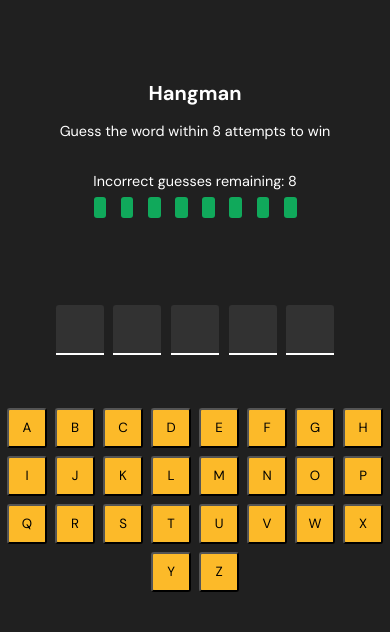
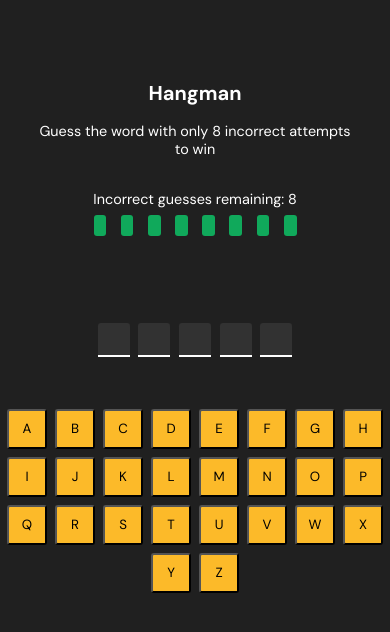
Before and after one commit to Delali-Adanuty/Hangman, a React (Vite) app: page / in a window 390 px wide. Shown: the top 632 px of the page. Built offline with nearby package versions, Linux system fonts and the light colour scheme.

Commit message:
Improved mobile UI

```diff
--- a/src/components/App.jsx
+++ b/src/components/App.jsx
@@ -70,7 +70,7 @@ export default function App(){
 
     const letterElements = currentWord.split('').map((item, index) => {
         return(
-            <span key={index}>
+            <span key={index} className={isGameLost && !guessedLetters.includes(item) ? "red":""}>
 
                 {isGameLost ? item.toUpperCase() : guessedLetters.includes(item)? item.toUpperCase():""}
                 </span>
@@ -83,7 +83,6 @@ export default function App(){
     }
     return(
         <>
-        {isGameWon && <Confetti />}
         <Header  attempt = {remainingGuesses}/>
         <LIfeBar left={remainingGuesses}/>
         <Status
@@ -97,7 +96,8 @@ export default function App(){
          {isGameOver &&
             <section className="bottom">
             <button className="new" onClick={newGame}>New Game</button>
-         </section>}
+            </section>}
+        {isGameWon && <Confetti/>}
         </>
     )
 }
--- a/src/components/Header.jsx
+++ b/src/components/Header.jsx
@@ -2,7 +2,7 @@ export default function Header(){
     return(
         <header>
             <h1>Hangman</h1>
-            <p>Guess the word within 8 attempts to win</p>
+            <p>Guess the word with only 8 incorrect attempts to win</p>
         </header>
     )
 }
--- a/src/index.css
+++ b/src/index.css
@@ -82,6 +82,7 @@ section.chips span.lost::before{
 section.word{
   display: flex;
   justify-content: center;
+  align-items: center;
 }
 
 section.word span{
@@ -136,8 +137,8 @@ section.keyboard button.green{
   background-color: green;
 }
 
-section.keyboard button.red{
-  background-color: red;
+section.keyboard button.red, section.word span.red{
+  background-color: #BA2A2A;
 }
 
 section.life{
@@ -163,3 +164,11 @@ span.lifebar{
 span.lifebar.red{
   background-color: red;
 }
+
+@media (max-width:768px) {
+  section.word span{
+    height: 2rem;
+    width:2rem;
+    margin:.27rem;
+  }
+}
```
